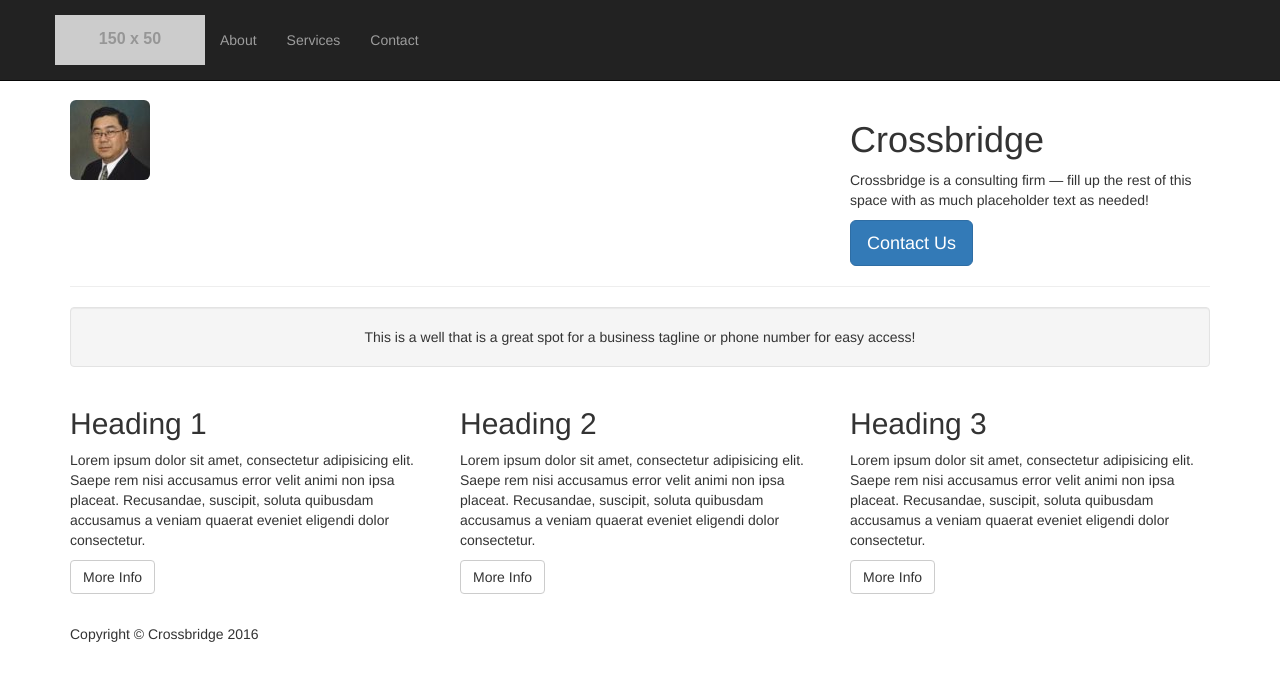
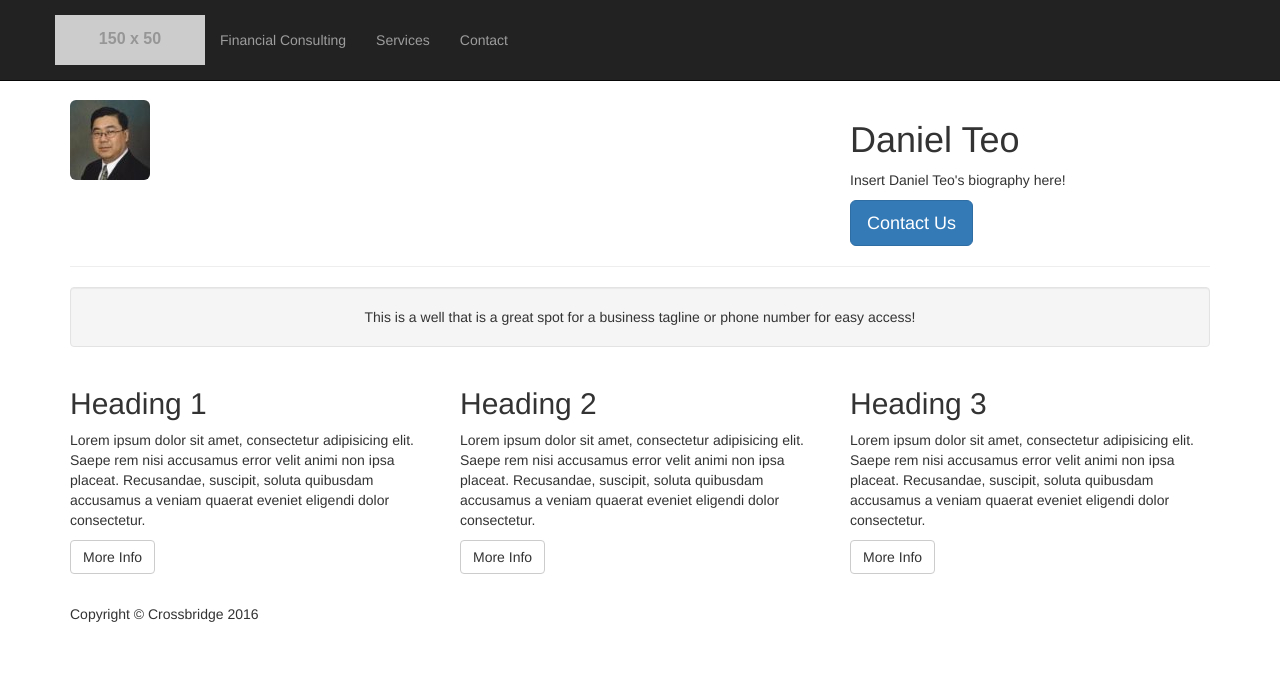
Before and after one commit to cross-bridge/financial-consulting, a plain HTML site: page index.html in a window 1280 px wide. Drawn offline with Linux system fonts and the light colour scheme; placeholder pictures from the web are drawn by us.

Commit message:
Update index.html

```diff
--- a/index.html
+++ b/index.html
@@ -47,7 +47,7 @@
             <div class="collapse navbar-collapse" id="bs-example-navbar-collapse-1">
                 <ul class="nav navbar-nav">
                     <li>
-                        <a href="#">About</a>
+                        <a href="#">Financial Consulting</a>
                     </li>
                     <li>
                         <a href="#">Services</a>
@@ -72,8 +72,8 @@
             </div>
             <!-- /.col-md-8 -->
             <div class="col-md-4">
-                <h1>Crossbridge</h1>
-                <p>Crossbridge is a consulting firm — fill up the rest of this space with as much placeholder text as needed!</p>
+                <h1>Daniel Teo</h1>
+                <p>Insert Daniel Teo's biography here!</p>
                 <a class="btn btn-primary btn-lg" href="#">Contact Us</a>
             </div>
             <!-- /.col-md-4 -->
```
